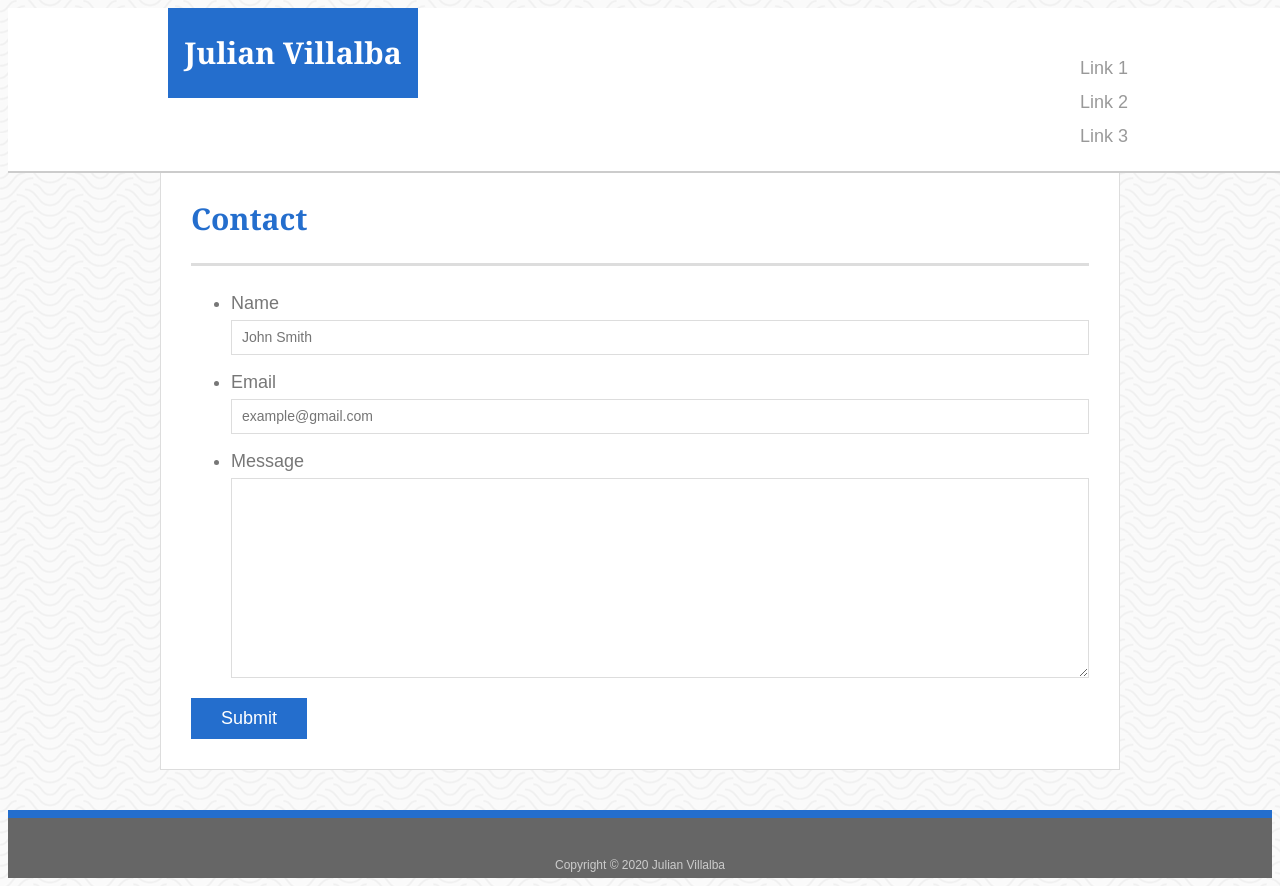
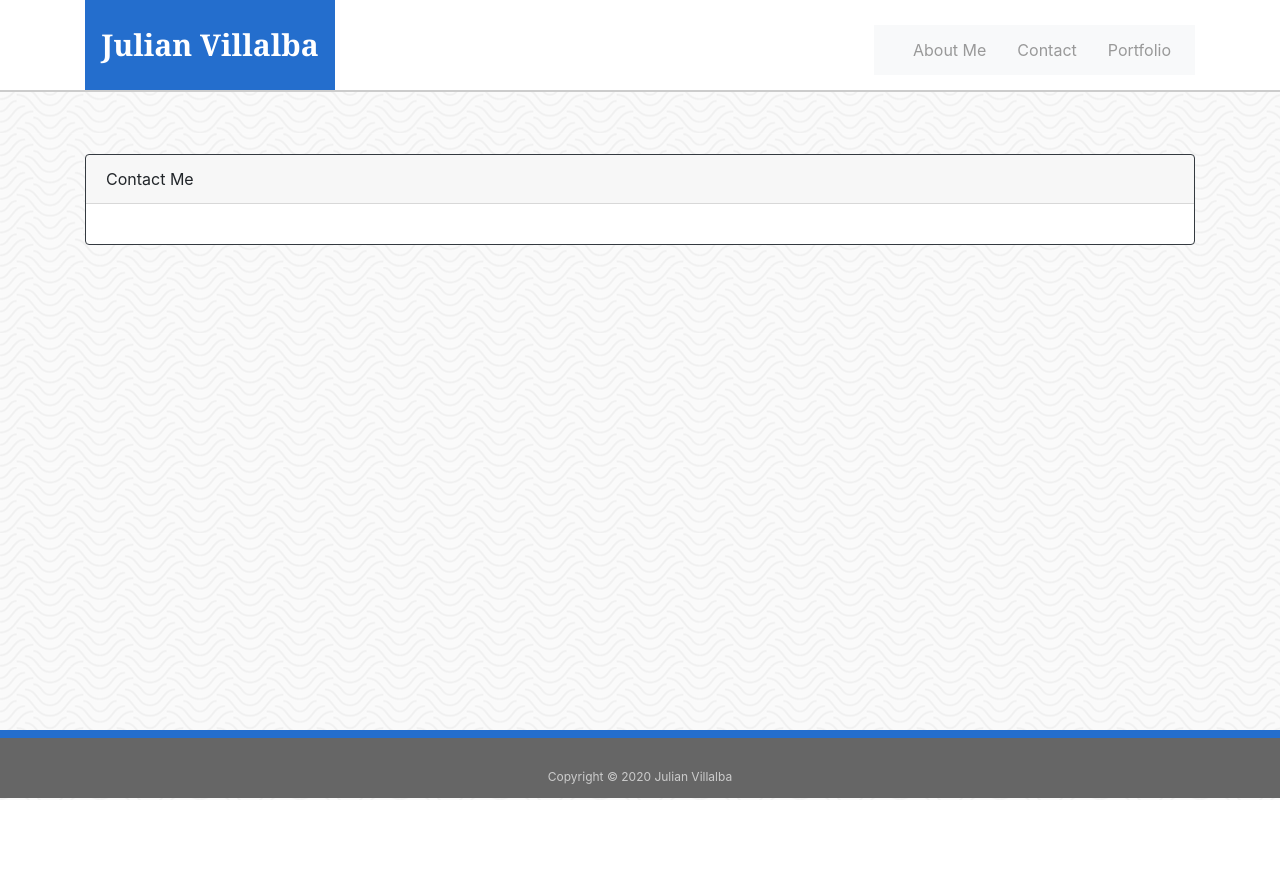
Before and after one commit to jrvillalba1993/Bootstrap-Portfolio, a plain HTML site: page contact.html in a window 1280 px wide. After the commit the page ends 800 px from the top, so only its background shows below. Drawn offline with nearby package versions, Linux system fonts and the light colour scheme.

Commit message:
body changed and navbar updated

```diff
--- a/contact.html
+++ b/contact.html
@@ -3,8 +3,9 @@
 
 <head>
   <meta charset="UTF-8">
-  <title>Contact Julian Villalba</title>
+  <title>About Julian Villalba</title>
   <link rel="stylesheet" type="text/css" href="assets/css/style.css">
+  <link rel="stylesheet" href="https://maxcdn.bootstrapcdn.com/bootstrap/4.4.1/css/bootstrap.min.css">
 </head>
 
 <body>
@@ -15,13 +16,13 @@
       <nav class="navbar navbar-expand-sm bg-light">
         <ul class="navbar-nav">
           <li class="nav-item">
-            <a class="nav-link" href="#">Link 1</a>
+            <a class="nav-link" href="index.html">About Me</a>
           </li>
           <li class="nav-item">
-            <a class="nav-link" href="#">Link 2</a>
+            <a class="nav-link" href="Contact.html">Contact</a>
           </li>
           <li class="nav-item">
-            <a class="nav-link" href="#">Link 3</a>
+            <a class="nav-link" href="portfolio.html">Portfolio</a>
           </li>
         </ul>
       </nav>
@@ -29,28 +30,20 @@
   </header>
 
   <div id="main-container" class="container">
-    <section class="main-section">
-      <h1>Contact</h1>
 
-      <form id="contact-form">
-        <ul>
-          <li>
-            <label for="name">Name</label>
-            <input type="text" id="name" name="name" placeholder="John Smith" required="required">
-          </li>
-          <li>
-            <label for="email">Email</label>
-            <input type="email" id="email" name="email" placeholder="example@gmail.com" required="required">
-          </li>
-          <li>
-            <label for="message">Message</label>
-            <textarea id="message" name="message" required="required"></textarea>
-          </li>
-        </ul>
-        <input type="submit">
-      </form>
+      <div class="row mt-4">
+        <div class="col">
+          <div class="card border-dark mb-9">
+              <div class="card-header">Contact Me</div>
+              <div class="card-body text-dark">
 
-    </section>
+
+              </div>
+          </div>
+        </div>
+      </div>
+    </div>
+
 
   </div>
 
```
Also changed, not shown: index.html (+14 -12 lines), portfolio.html (+3 -4 lines).
